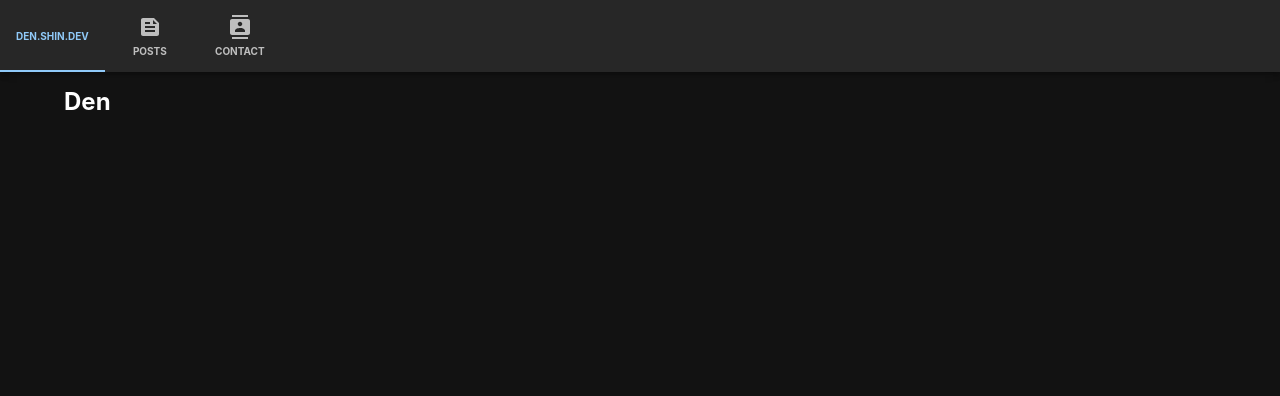
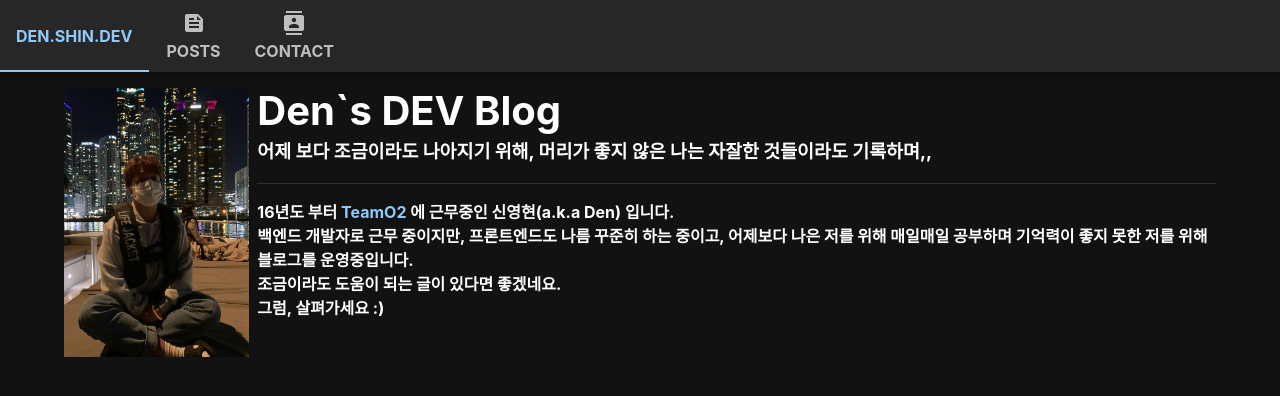
Before and after one commit to shinYeongHyeon/dev-blog, a Next.js app: page /den.shin.dev in a window 1280 px wide. Shown: the top 396 px of the page. Built offline with nearby package versions, Linux system fonts and the light colour scheme.

Commit message:
FEATURE: 메인페이지 글 작성

```diff
--- a/pages/den.shin.dev/index.tsx
+++ b/pages/den.shin.dev/index.tsx
@@ -1,14 +1,51 @@
 import { NextPage } from 'next';
-import { Typography } from '@mui/material';
+import Grid from '@mui/material/Grid';
+import Typography from '@mui/material/Typography';
+import Box from '@mui/material/Box';
+import Divider from '@mui/material/Divider';
+import Link from '@mui/material/Link';
 
 import DefaultLayout from 'layout/DefaultLayout';
+import Image from 'next/image';
 import DefaultHead from '../../component/DefaultHead';
 
 const DenShinDev: NextPage = () => {
     return (
         <DefaultLayout>
             <DefaultHead />
-            <Typography variant={'h1'}>Den</Typography>
+            <Grid container spacing={1}>
+                <Grid item xs={2}>
+                    <Image
+                        src={'/den.JPG'}
+                        alt={'den.shin.dev'}
+                        width={200}
+                        height={290}
+                    />
+                </Grid>
+                <Grid item xs={10}>
+                    <Typography variant={'h1'}>Den`s DEV Blog</Typography>
+                    <Typography variant={'subtitle1'}>
+                        어제 보다 조금이라도 나아지기 위해, 머리가 좋지 않은
+                        나는 자잘한 것들이라도 기록하며,,
+                    </Typography>
+                    <Box my={2}>
+                        <Divider />
+                    </Box>
+                    <Typography variant={'body1'}>
+                        16년도 부터{' '}
+                        <Link href={'https://teamo2.kr'} underline={'none'}>
+                            TeamO2
+                        </Link>{' '}
+                        에 근무중인 신영현(a.k.a Den) 입니다.
+                        <br /> 백엔드 개발자로 근무 중이지만, 프론트엔드도 나름
+                        꾸준히 하는 중이고, 어제보다 나은 저를 위해 매일매일
+                        공부하며 기억력이 좋지 못한 저를 위해 블로그를
+                        운영중입니다. <br />
+                        조금이라도 도움이 되는 글이 있다면 좋겠네요. <br />
+                        그럼, 살펴가세요 :)
+                    </Typography>
+                </Grid>
+            </Grid>
         </DefaultLayout>
     );
 };
--- a/styles/theme.ts
+++ b/styles/theme.ts
@@ -7,43 +7,43 @@ export const darkTheme = createTheme({
             " 'Helvetica Neue', 'Segoe UI', 'Apple SD Gothic Neo', 'Noto Sans KR'," +
             " 'Malgun Gothic', sans-serif",
         h1: {
+            fontSize: '2.5rem',
+            fontWeight: 'bold',
+        },
+        h2: {
+            fontSize: '2.25rem',
+            fontWeight: 'bold',
+        },
+        h3: {
+            fontSize: '2rem',
+            fontWeight: 'bold',
+        },
+        h4: {
             fontSize: '1.5rem',
             fontWeight: 'bold',
         },
-        h2: {
+        h5: {
             fontSize: '1.25rem',
             fontWeight: 'bold',
         },
-        h3: {
+        h6: {
             fontSize: '1.125rem',
             fontWeight: 'bold',
         },
-        h4: {
-            fontSize: '1.125rem',
-            fontWeight: 'normal',
-        },
-        h5: {
-            fontSize: '0.875rem',
-            fontWeight: 'bold',
-        },
-        h6: {
-            fontSize: '0.875rem',
-            fontWeight: 'normal',
-        },
         subtitle1: {
-            fontSize: '0.8125rem',
+            fontSize: '1.15rem',
             fontWeight: 'bold',
         },
         subtitle2: {
-            fontSize: '0.8125rem',
+            fontSize: '1.05rem',
             fontWeight: 'normal',
         },
         body1: {
-            fontSize: '0.625rem',
+            fontSize: '1rem',
             fontWeight: 'bold',
         },
         body2: {
-            fontSize: '0.625rem',
+            fontSize: '1rem',
             fontWeight: 'normal',
         },
         button: {
```
Also changed, not shown: public/den.JPG (added), public/vercel.svg (deleted).
